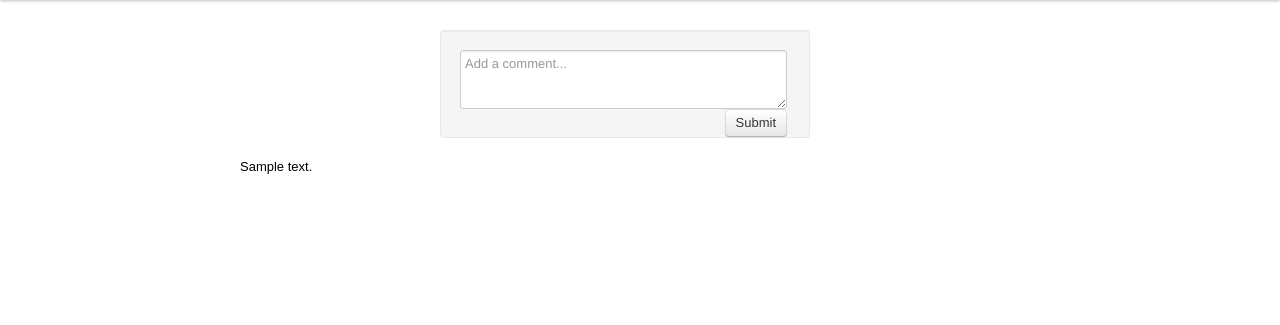
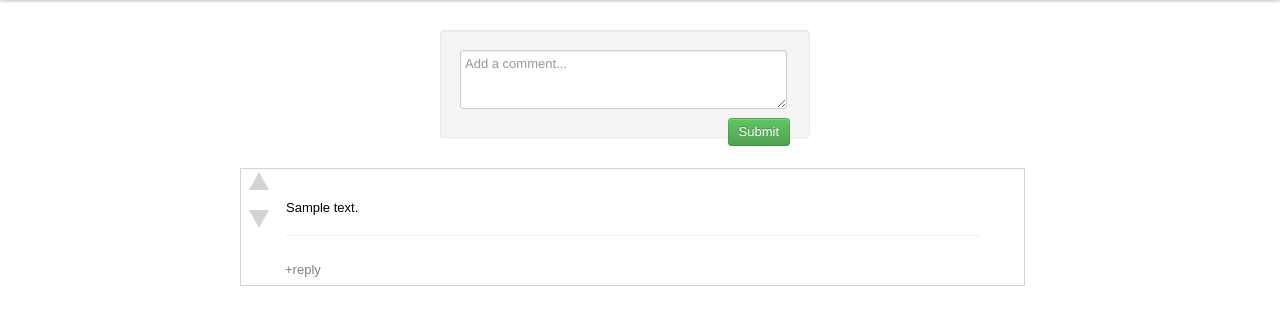
Before and after one commit to wellsjo/SoundSort, a CakePHP app: the page made by app/View/Comments/index.ctp in a window 1280 px wide. Shown: the part 40-365 px from the top of the page. Run offline with PHP 8.4 and a stand-in for CakePHP, Linux system fonts and the light colour scheme; the template is opened without the code that fills it: most values are stand-ins (such as "Sample title", 1, 10 or a date in 2020); data that the repository does not hold is empty; some libraries are stand-ins or nearby versions.

Commit message:
hell yeah, nested comments are working

```diff
--- a/app/Config/routes.php
+++ b/app/Config/routes.php
@@ -31,7 +31,7 @@
 	Router::connect('/top/:id', array('controller' => 'top', 'action' => 'top'), array('id' => '[0-9]+'));
 
 	Router::connect('/comments/:id', array('controller' => 'comments', 'action' => 'index'), array('id' => '[0-9]+'));
-	Router::connect('/comments/post/:parent/:id', array('controller' => 'comments', 'action' => 'post'), array('parent' => '[0-9]+', 'id' => '[0-9]+'));
+//	Router::connect('/comments/post/:parent/:id', array('controller' => 'comments', 'action' => 'post'), array('parent' => '[A-Za-z0-9-]{36}', 'id' => '[A-Za-z0-9-]{36}'));
 
 	Router::connect('/register/confirm/:id', array('controller' => 'register', 'action' => 'activated'), array('id' => '[A-Za-z0-9-]{36}'));
 
--- a/app/Controller/CommentsController.php
+++ b/app/Controller/CommentsController.php
@@ -23,10 +23,8 @@ Class CommentsController extends AppController {
 		$this->set('Track', $Track);
 	}
 
-	function post() {
+	function post($parent_id, $track_id) {
 		$this->autoRender = false;
-		$track_id = @$this->params['id'];
-		$parent_id = @$this->params['parent'];
 		$User = $this->auth();
 		$this->Comment->create();
 		$comment = array('Comment' => array(
--- a/app/View/Comments/index.ctp
+++ b/app/View/Comments/index.ctp
@@ -13,17 +13,34 @@ echo 'track=' . json_encode($Track) . ';';
 
 		</div>
 		<div id="add_comment_container" class="span4 offset3">
-			<div class="well" data-parent_id="0">
-				<textarea name ="comment" placeholder="Add a comment..."></textarea>
-				<button id="submit_comment" type="submit" class="btn pull-right">Submit</button>
+			<div class="well" >
+				<textarea name ="comment" class="root_comment_box" placeholder="Add a comment..."></textarea>
+				<button data-parent_id="0" type="submit" class="btn btn-success pull-right comment_reply_submit">Submit</button>
 			</div>
 		</div>
 		<div id="comment_container" class="span8 offset1">
 			<?php
 			foreach ($Track['Comment'] as $comment) {
-				echo $comment['comment'] . '<br/>';
+				?>
+
+				<div class="comment">
+					<span class="vote_container">
+						<div data-track_id="<?php echo $Track['Track']['id']; ?>" class="arrow-up upvote"></div>
+						<div data-vote_count="<?php echo $Track['Track']['score']; ?>" class="vote_count"></div>
+						<div data-track_id="<?php echo $Track['Track']['id']; ?>" class="arrow-down downvote"></div>
+					</span>
+					<?php echo $comment['comment']; ?>
+					<div class="reply">+reply</div>
+					<hr/>
+					<div class="top_comment_area" style="display:none;">
+						<pre><textarea class="root_comment_box" name="root_comment_box"></textarea></pre>
+						<div data-parent_id="<?php echo $comment['id'];?>" class="btn btn-success pull-right comment_reply_submit">post</div>
+					</div>
+				</div>
+
+				<?php
 			}
-					?>
+			?>
 		</div>
 	</div>
 </div>
--- a/app/View/Elements/navbar.ctp
+++ b/app/View/Elements/navbar.ctp
@@ -67,7 +67,7 @@ $Url = json_encode($Url);
 
 		$('#sign_in').click(function(e) {
 			e.preventDefault();
-			$.post('/user/login', {
+			$.post('/users/login', {
 				user_name: $('#login_user_name').val(),
 				password: $('#login_user_password').val()
 			}, function(response) {
--- a/app/webroot/css/main.css
+++ b/app/webroot/css/main.css
@@ -38,6 +38,7 @@ div.arrow-down {
 }
 .vote_count{
 	width:20px;
+	height:20px;
 	text-align:center;
 }
 .vote_container{
@@ -58,6 +59,9 @@ div.arrow-down {
 #track_container{
 	margin-top:20px;
 }
+
+/* ------- Comments ------- */
+
 #add_comment_container{
 	position:relative;
 }
@@ -66,11 +70,36 @@ div.arrow-down {
 	margin: 0px 0px 9px;
 	height: 49px;
 }
-#submit_comment{
-	position: absolute;
-	bottom: 21px;
-	right: 23px;
-}
 #comment_container{
 
 }
+.comment{
+	position: relative;
+	width: 90%;
+	margin-top: 10px;
+	border: 1px solid lightgray;
+	padding: 45px;
+	padding-top: 30px;
+	padding-bottom: 30px;
+}
+.top_comment_area{
+	position: relative;
+	height: 150px;
+	width: 100%;
+}
+.top_comment_area > pre > textarea{
+	width: 98%;
+	height: 100px;
+}
+.reply{
+	position: absolute;
+	bottom: 6px;
+	left: 44px;
+	color:gray;
+}
+.comment_reply_submit{
+
+}
+.reply:hover{
+	color:navy;
+}
--- a/app/webroot/css/sc-player-artwork/structure.css
+++ b/app/webroot/css/sc-player-artwork/structure.css
@@ -137,7 +137,7 @@
 .sc-player .sc-info{
 	position: absolute;
 	top: -10px;
-	width : 605px;
+	width : 500px;
 	padding: 5px;
 	height: 200px;
 	margin-left: 105px;
@@ -157,7 +157,7 @@
 .sc-info h4{
 	position:absolute;
 	top: 10px;
-	right: -75px;
+	right: -180px;
 }
 
 .sc-info h4 a{
--- a/app/webroot/js/comment.js
+++ b/app/webroot/js/comment.js
@@ -14,18 +14,22 @@ $(document).ready(function() {
 		}]
 	});
 
-	$('#submit_comment').click(function() {
+	$('.comment_reply_submit').click(function() {
+		var self = this;
 		if (readCookie('logged_in')){
-			var parent_id = $(this).parent().data('parent_id');
+			var parent_id = $(this).data('parent_id');
 			$.post('/comments/post/' + parent_id + '/' + track.Track.id, {
-				comment: $(this).parent().children('textarea').val()
+				comment: $(self).siblings('.root_comment_box').val()
 			});
 		}else{
 			$('#error_message').text('You must log in to vote or comment!').removeClass('hidden');
 			window.scrollTo(0, 0);
 		}
 	});
-
+	$('.reply').click(function(){
+		$(this).siblings('.top_comment_area').show('fast');
+		$(this).hide();
+	});
 	render();
 });
 
```
Also changed, not shown: 2 other files.
